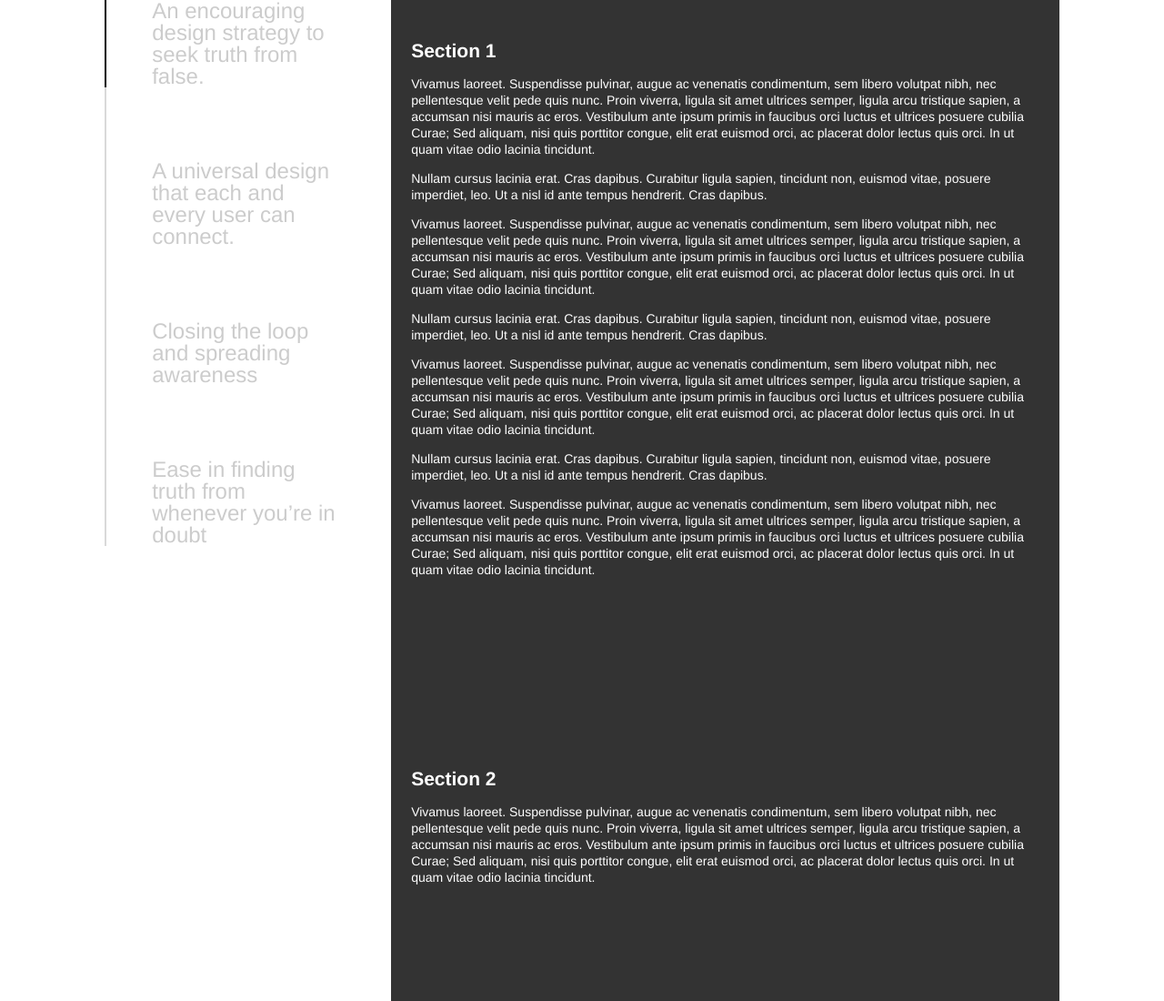
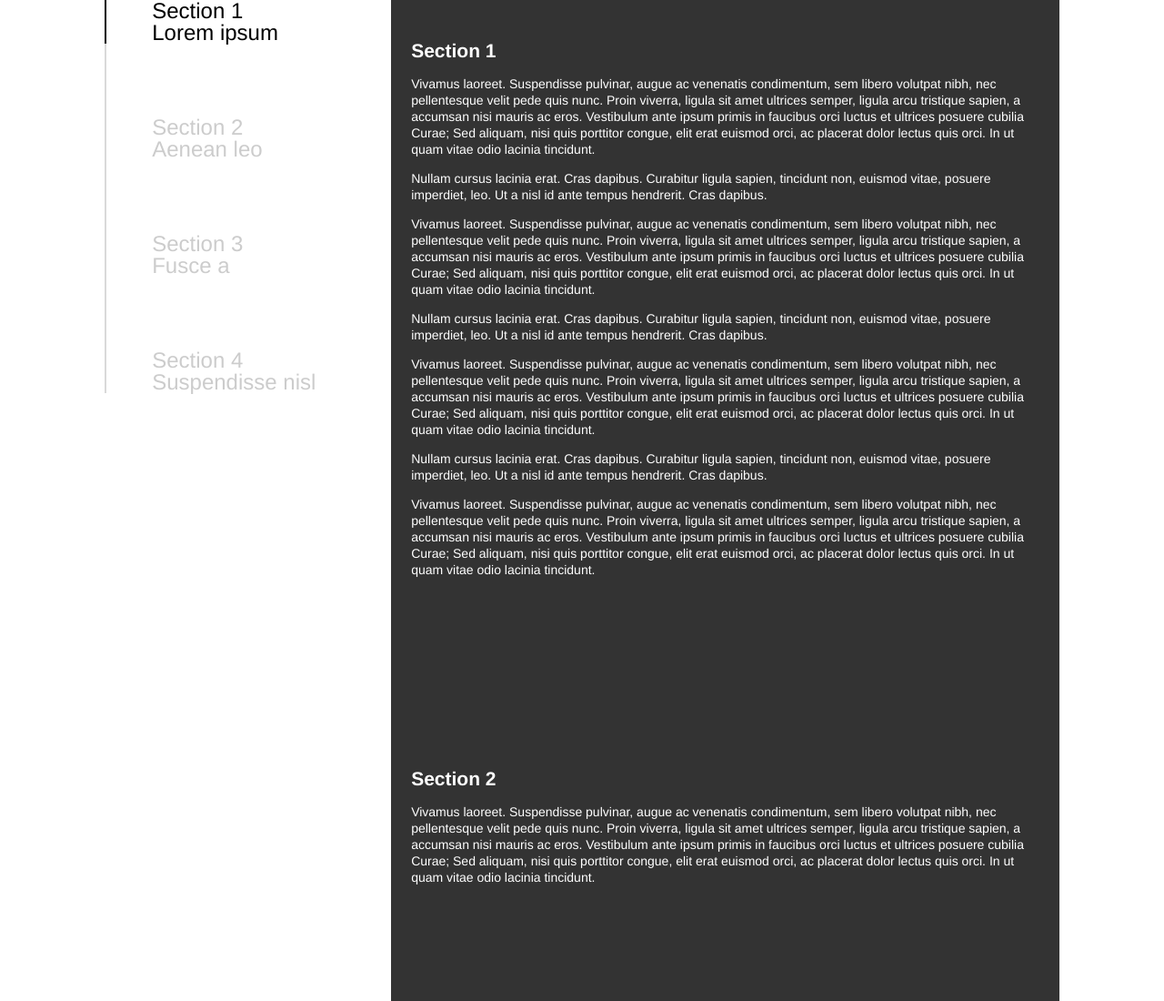
Before and after one commit to kiran-kadam911/Vertical-magic-line-navigation, a plain HTML site: page index.html in a window 1280 px wide. Shown: the top 1100 px of the page at 91% size. Drawn offline with nearby package versions, Linux system fonts and the light colour scheme.

Commit message:
Files updated.

```diff
--- a/index.html
+++ b/index.html
@@ -3,18 +3,18 @@
 
 <head>
   <meta charset="UTF-8">
-  <title>Magic line navigation</title>
-  <link rel="stylesheet" href="./style.css">
+  <title>Vertical magic line navigation</title>
+  <link rel="stylesheet" href="style.css">
 </head>
 
 <body>
   <div class="vertical-scrolling-tabs">
     <nav class="slide-menu">
       <ul class="menu" id="example">
-        <li><a href="#sec1">An encouraging design strategy to seek truth from false.</a></li>
-        <li><a href="#sec2">A universal design that each and every user can connect.</a></li>
-        <li><a href="#sec3">Closing the loop and spreading awareness</a></li>
-        <li><a href="#sec4">Ease in finding truth from whenever you’re in doubt</a></li>
+        <li><a href="#sec1">Section 1 <br/>Lorem ipsum</a></li>
+        <li><a href="#sec2">Section 2 <br/>Aenean leo</a></li>
+        <li><a href="#sec3">Section 3 <br/>Fusce a</a></li>
+        <li><a href="#sec4">Section 4 <br/>Suspendisse nisl</a></li>
       </ul>
     </nav>
     <div class="content-wrap">
@@ -53,7 +53,7 @@
   </div>
   <!-- partial -->
   <script src='https://code.jquery.com/jquery-2.2.4.min.js'></script>
-  <script src="./script.js"></script>
+  <script src="script.js"></script>
 </body>
 
 </html>
--- a/style.css
+++ b/style.css
@@ -45,10 +45,6 @@ hmtl {
   display: block;
 }
 
-.slide-menu ul li.currentSpy a {
-  color: #000;
-}
-
 .slide-menu ul li a,
 .slide-menu ul li a:link {
   width: 100%;
@@ -71,6 +67,10 @@ hmtl {
   -o-transition: color 0.25s ease-out;
   -ms-transition: color 0.25s ease-out;
   transition: color 0.25s ease-out;
+}
+
+.slide-menu ul li.currentSpy a {
+  color: #000;
 }
 
 .content-wrap {
```
Also changed, not shown: 1 other file.
